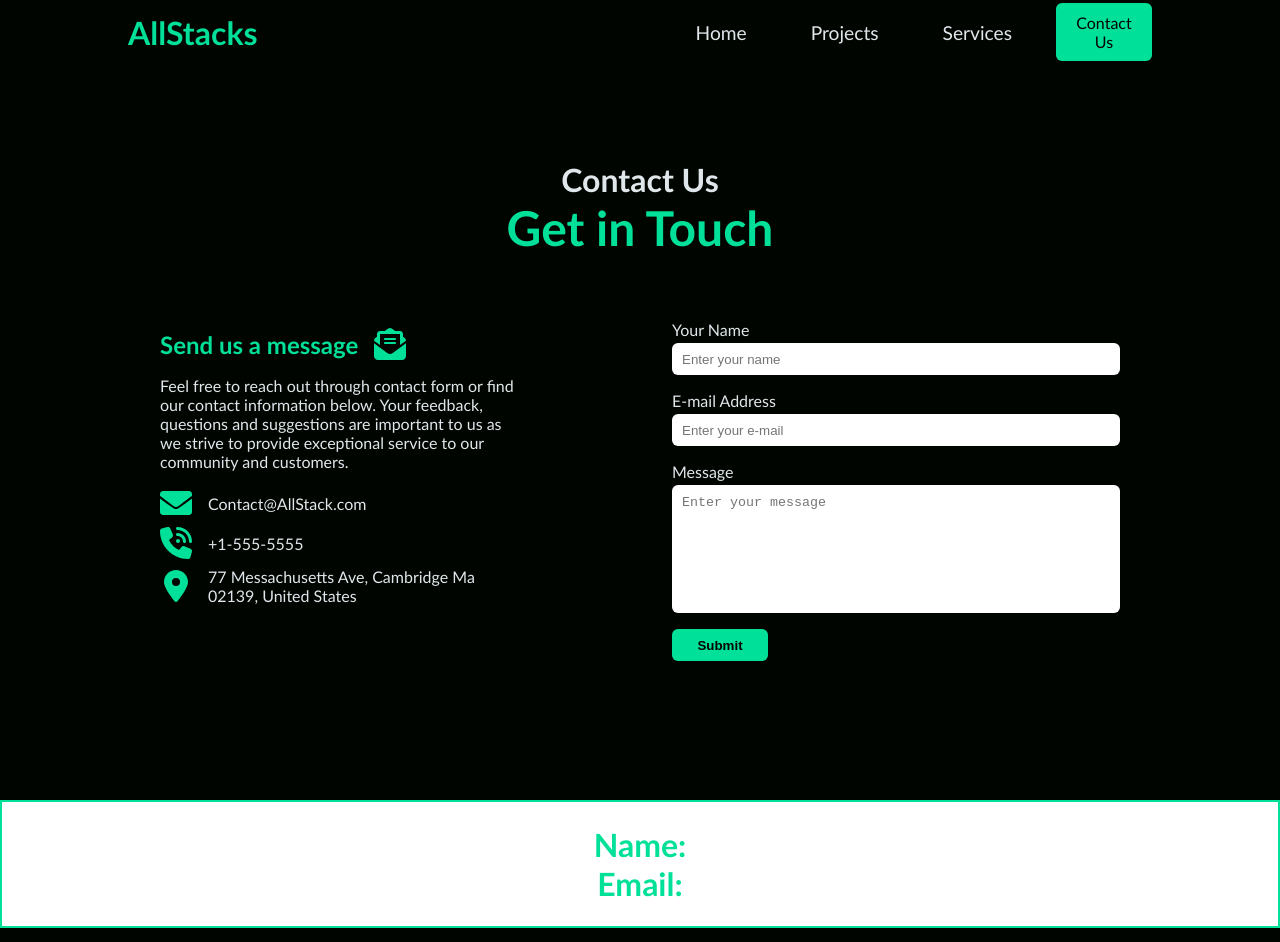
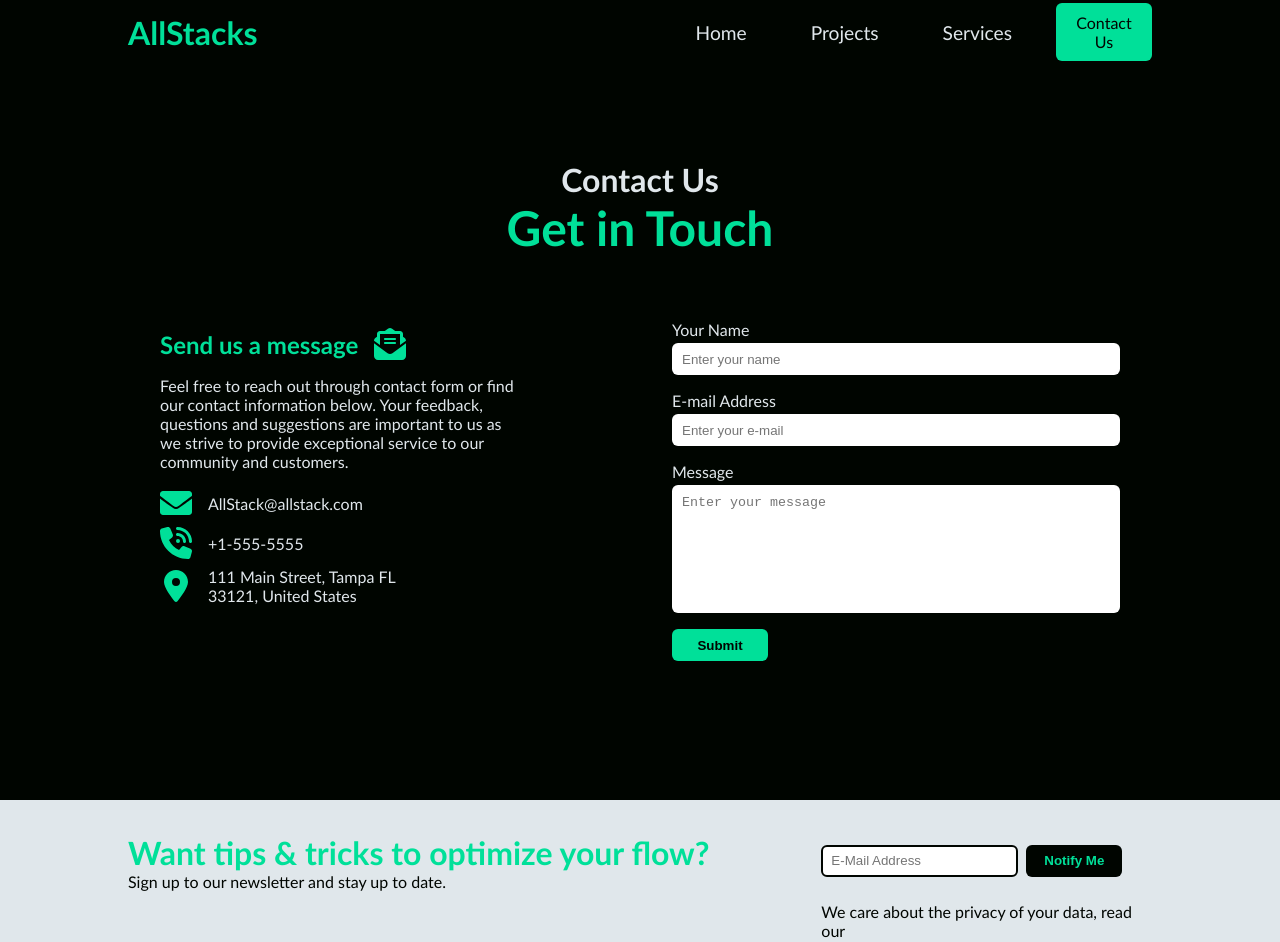
Before and after one commit to RowDev727/MySite, a React (Vite) app in the folder frontend/: page /contact in a window 1280 px wide. Shown: the top 942 px of the page. Built offline with nearby package versions, Linux system fonts and the light colour scheme; no server answers.

Commit message:
Light/Dark Theme for newsletter component

```diff
--- a/frontend/src/components/newsletter/Newsletter.jsx
+++ b/frontend/src/components/newsletter/Newsletter.jsx
@@ -1,20 +1,22 @@
+import { useState } from 'react'
 import styles from './Newsletter.module.css'
 
-const Newsletter = () => {
+const Newsletter = ({theme}) => {
+
   return (
-    <div className={`${styles.newsletterContainer}`}>
+    <div className={`${styles.newsletterContainer} ${theme === 'light' ? `${styles.newsletterContainerLight}` : `${styles.newsletterContainerDark}`}`}>
       <div className={`${styles.newsletter} container`}>
         <div className={`${styles.newsletterLeft}`}>
           <h1 className={`${styles.title}`}>Want tips & tricks to optimize your flow?</h1>
-          <p className={`${styles.text}`}>Sign up to our newsletter and stay up to date.</p>
+          <p className={`${theme === 'light' ? `${styles.textLight}` : `${styles.textDark}`}`}>Sign up to our newsletter and stay up to date.</p>
         </div>
         <div className={`${styles.newsletterRight}`}>
-          <div className={`${styles.newsletterTop}`}>
+          <div className={`${styles.newsletterTop} ${theme === 'light' && `${styles.newsletterTopLight}`}`}>
             <input type='text' placeholder='E-Mail Address'></input>
-            <button>Notify Me</button>
+            <button className={`${theme === 'light' && `${styles.btnDark}`}`}>Notify Me</button>
           </div>
           <div className={`${styles.newsletterBottom}`}>
-            <p>We care about the privacy of your data, read our</p>
+            <p className={`${theme === 'light' && `${styles.textDark}`}`}>We care about the privacy of your data, read our</p>
             <a href="#">Privacy Policy</a>
           </div>
         </div>
--- a/frontend/src/components/newsletter/Newsletter.module.css
+++ b/frontend/src/components/newsletter/Newsletter.module.css
@@ -3,6 +3,15 @@
     height: 12rem;
     display: grid;
     align-items: center;
+    border: blue;
+}
+
+.newsletterContainerDark {
+    background: var(--color-primary-dark);
+}
+
+.newsletterContainerLight {
+    background: var(--color-grey-100);
 }
 
 .newsletter {
@@ -10,11 +19,18 @@
     grid-template-columns: 2fr 1fr;
     align-items: baseline;
     gap: 2rem;
-
 }
 
 .newsletterLeft .title {
-    color: white;
+    color: var(--color-primary-green);
+}
+
+.newsletterLeft .textLight {
+    color: var(--color-primary-dark);
+}
+
+.newsletterLeft .textDark {
+    color: var(--color-grey-100);
 }
 
 .newsletterRight {
@@ -36,6 +52,11 @@
     height: 2rem;
 }
 
+.newsletterTopLight input{
+    border: 2px solid var(--color-primary-dark);
+
+}
+
 .newsletterTop button {
     border-radius: 6px;
     outline: none;
@@ -47,6 +68,7 @@
     color: var(--color-primary-dark);
     background: var(--color-primary-green);
     width: 6rem;
+    font-weight: 600;
 }
 
 .newsletterTop button:hover {
@@ -55,9 +77,23 @@
     border: 2px solid var(--color-primary-green);
 }
 
+.newsletterTop .btnDark {
+    color: var(--color-primary-green);
+    background: var(--color-primary-dark);
+}
+
+.newsletterTop .btnDark:hover {
+    background: var(--color-grey-100);
+    border: 2px solid var(--color-primary-green);
+}
+
 .newsletterBottom {
     justify-content: start;
     align-items: start;
+}
+
+.textDark {
+    color: var(--color-primary-dark);
 }
 
 .newsletterBottom a {
--- a/frontend/src/pages/contact/Contact.jsx
+++ b/frontend/src/pages/contact/Contact.jsx
@@ -84,9 +84,9 @@ const Contact = () => {
               <h2 className={`${styles.contactLeftTitle}`}>Send us a message<FaEnvelopeOpenText/></h2>
               <p className={`${styles.contactLeftText}`}>Feel free to reach out through contact form or find our contact information below.  Your feedback, questions and suggestions are important to us as we strive to provide exceptional service to our community and customers.</p>
               <ul>
-                <li className={`${styles.contactLeftInfo}`}><FaEnvelope/><p className={`${styles.contactLeftInfoText}`}>Contact@AllStack.com</p></li>
+                <li className={`${styles.contactLeftInfo}`}><FaEnvelope/><p className={`${styles.contactLeftInfoText}`}>AllStack@allstack.com</p></li>
                 <li className={`${styles.contactLeftInfo}`}><FaPhoneVolume/><p className={`${styles.contactLeftInfoText}`}>+1-555-5555</p></li>
-                <li className={`${styles.contactLeftInfo}`}><FaLocationDot/><p className={`${styles.contactLeftInfoText}`}>77 Messachusetts Ave, Cambridge Ma 02139, United States</p></li>
+                <li className={`${styles.contactLeftInfo}`}><FaLocationDot/><p className={`${styles.contactLeftInfoText}`}>111 Main Street, Tampa FL 33121, United States</p></li>
               </ul>
             </div>
             <div className={`${styles.contactRight}`}>
@@ -129,13 +129,9 @@ const Contact = () => {
               </form>
             </div>
           </div>
-
-
-
-
         </div>
       </div>
-      <div><Test/></div>
+      <div><Newsletter theme={'light'}/></div>
     </>
   )
 }
--- a/frontend/src/pages/home/Home.jsx
+++ b/frontend/src/pages/home/Home.jsx
@@ -13,9 +13,8 @@ const Home = () => {
       <div className={`${styles.homeContainer}`}>
         <div className={`${styles.heroSection}`}><Hero /></div>
         <div className={`${styles.infoSection}`}><Info /></div>
-        <div className={`${styles.newsletterSection}`}><Newsletter /></div>
+        <div className={`${styles.newsletterSection}`}><Newsletter theme={'dark'} /></div>
         <div className={`${styles.testingSection}`}><Test /></div>
-
       </div>
     </>
   )
```
